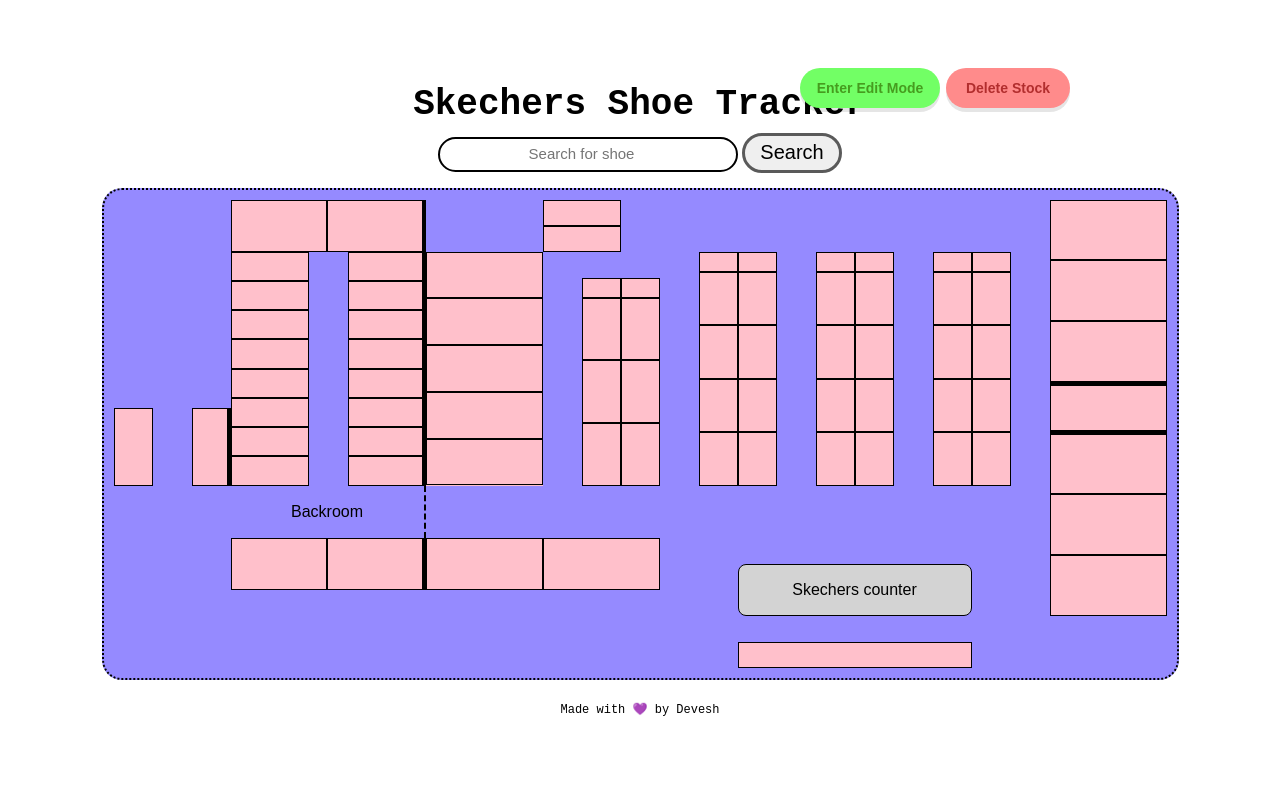
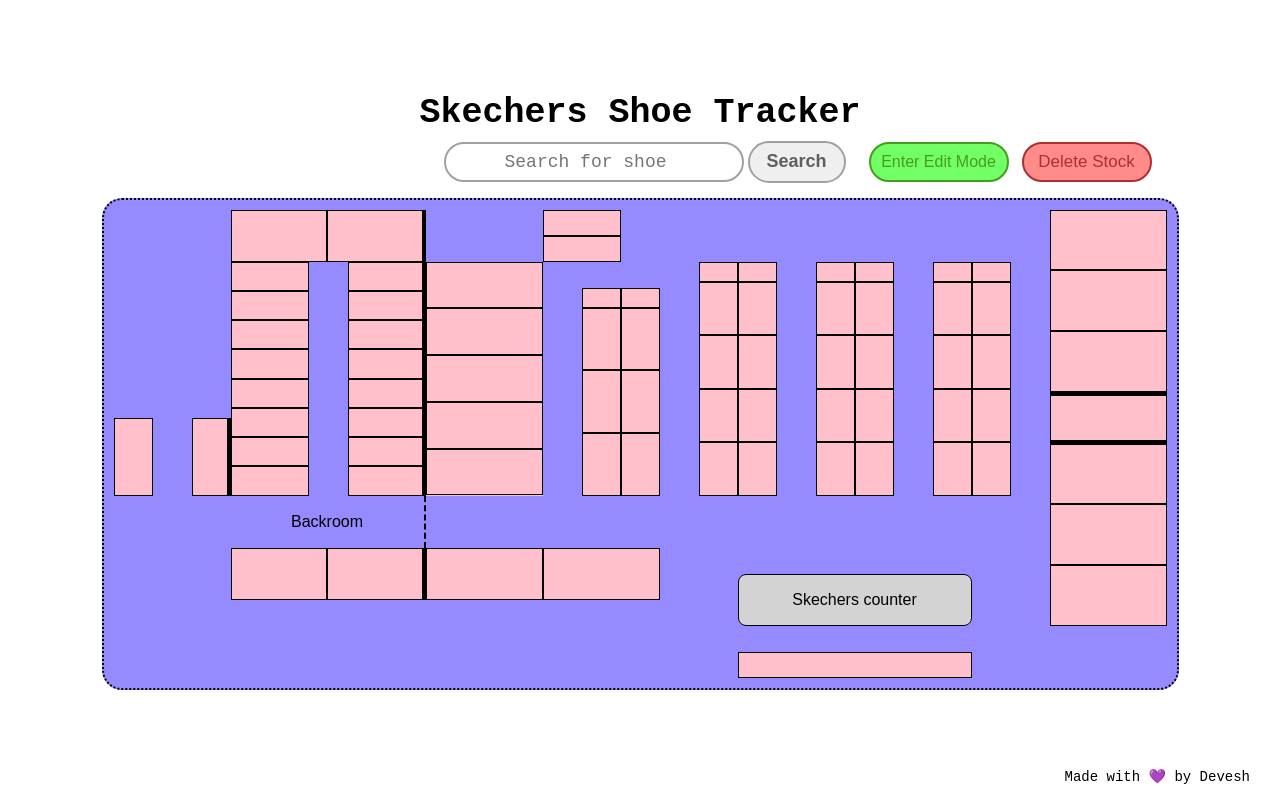
Before and after one commit to duptala/SkechersShoeTracker, a plain HTML site: page Skechers/index.html in a window 1280 px wide. Drawn offline with Linux system fonts and the light colour scheme.

Commit message:
ADD+REFACTOR: Minor changes to the structure of edit button and delete stock button + added styles

```diff
--- a/Skechers/app.js
+++ b/Skechers/app.js
@@ -119,7 +119,18 @@
           saveButton.addEventListener("click", () => {
             gridElement.setAttribute("data-content", contentInput.value);
             dialogContent.textContent = contentInput.value;
-            editDialog.close();
+            // // INDICATING THAT STOCK IS ADDED
+            // var newDiv = document.createElement("div");
+            // grid.append(newDiv);
+            // newDiv.style.position = "relative";
+            // newDiv.style.top = "4px";
+            // newDiv.style.left = "4px";
+            // newDiv.style.backgroundColor = "rgb(0, 255, 213)";
+            // newDiv.style.borderRadius = "50%";
+            // newDiv.style.width = "5px";
+            // newDiv.style.height = "5px";
+            // newDiv.style.zIndex = 2;
+             editDialog.close();
           });
 
           cancelButton.type = "button";
@@ -137,15 +148,19 @@
         } else if (isDeleteMode && isEditMode === false) { // delete mode
 
           // only showing success "shoe deleted if stock existed before"
-          if (gridElement.getAttribute("data-content").length != 0 && gridElement.getAttribute("data-content").length === "") {
-            queryResult.textContent = "Shoe deleted!";
+          if (gridElement.getAttribute("data-content").length === 0) {
+            queryResult.textContent = "Stock already empty";
+            queryResult.classList.remove("found");
+            queryResult.classList.add("error");
+          } else {
+            queryResult.textContent = "Stock section deleted!";
+            queryResult.classList.add("found");
             gridElement.setAttribute("data-content", "");
             grid.classList.remove("highlight");
-            queryResult.classList.add("found");
-          } else {
-            queryResult.textContent = "Stock already empty";
+            if (newDiv) {
+              newDiv.remove();
+            }
           }
-
         } else {
           const content = gridElement.getAttribute("data-content");
           dialogContent.textContent = content;
--- a/Skechers/index.html
+++ b/Skechers/index.html
@@ -11,6 +11,7 @@
     <div class="main-container">
       <div class="title"><p>Skechers Shoe Tracker</p></div>
       <div class="search-bar">
+        <div class="left-search">
           <input
             class="search-input"
             type="search"
@@ -18,14 +19,15 @@
           />
           <button class="search-button">Search</button>
         </div>
-
-      <!--Edit button-->
+        <div class="right-search">
           <div>
             <button class="edit-button">Enter Edit Mode</button>
           </div>
 
           <div>
             <button class="delete-content-button">Delete Stock</button>
+          </div>
+        </div>
       </div>
 
       <!--Shoe store layout-->
--- a/Skechers/styles.css
+++ b/Skechers/styles.css
@@ -22,85 +22,97 @@
 
   .title {
     font-family: monospace;
-    font-size: 36px;
+    font-size: 35px;
     font-weight: bold;
   }
 
   .search-bar {
     margin-top: 8px;
+    display: flex;
+    align-items: center;
   }
 
   .search-input {
     width: 300px;
-    height: 35px;
-    border: 2px solid black;
+    height: 40px;
+    border: 2px solid rgb(161, 161, 161);
     border-radius: 50px;
     text-align: center;
     align-content: center;
+    font-size: 18px;
+    font-family: monospace;
+    margin-left: 315px;
   }
 
   .search-input::placeholder {
-    font-size: 15px;
-    margin-top: 6px;
+    font-size: 18px;
   }
 
   .search-button {
+    height: 42px;
+    width: 98px;
+    font-size: 18px;
+    font-weight: bold;
+    font-family: Arial, Helvetica, sans-serif;
+    border-radius: 40px;
+    border: 2px solid rgb(161, 161, 161);
+    color: rgb(95, 95, 95);
+    transition: background-color 0.25s;
+  }
+
+  .search-button:hover {
+    background-color: rgb(223, 223, 223);
+  }
+
+  .left-search {
+    width: 725px;
+  }
+
+  .right-search {
+    display: flex;
+  }
+
+  .edit-button {
+    margin-right: 3px;
+    margin-left: 15px;
     height: 40px;
-    width: 100px;
-    font-size: 20px;
-    border-radius: 40px;
-    border: 3px solid rgb(90, 90, 90);
+    width: 140px;
+    font-size: 16px;
+    color: rgb(70, 156, 31);
+    border-radius: 60px;
+    font-family: Arial, Helvetica, sans-serif;
+    background-color: rgb(114, 255, 101);
+    border: 2px solid rgb(70, 156, 31);
 
   }
 
-  .edit-button {
-    position: fixed;
-    top: 68px;
-    right: 340px;
-    height: 40px;
-    width: 140px;
-    font-size: 14px;
-    border: none;
-    color: rgb(70, 156, 31);
-    border-radius: 60px;
-    font-family: Arial, Helvetica, sans-serif;
-    box-shadow: 0 4px 0 rgba(0, 0, 0, 0.1);
-    font-weight: bold;
-    background-color: rgb(114, 255, 101);
-  }
-
   .edit-btn-state {
-    font-size: 16px;
-    color: rgb(204, 249, 183);
+    font-size: 16.8px;
+    color: rgb(232, 255, 221);
     background-color: rgb(77, 194, 66);
     font-family: Arial, Helvetica, sans-serif;
-    box-shadow: 0 4px 0 rgba(0, 0, 0, 0.1);
-    font-weight: bold;
-    border: none;
+    border: 2px solid rgb(53, 93, 35);
   }
 
   .delete-content-button {
-    position: fixed;
-    top: 68px;
-    right: 210px;
+    margin-left: 10px;
     height: 40px;
-    width: 124px;
-    font-size: 14px;
-    border: none;
+    width: 130px;
+    font-size: 17px;
     color: rgb(178, 46, 46);
     border-radius: 60px;
-    font-weight: bold;
     background-color: rgb(255, 139, 139);
     font-family: Arial, Helvetica, sans-serif;
-    box-shadow: 0 4px 0 rgba(0, 0, 0, 0.1);
+    border: 2px solid rgb(178, 46, 46);
+
   }
 
   .delete-btn-state {
-    color: rgb(255, 208, 208);
+    color: rgb(255, 224, 224);
+    font-size: 15px;
     background-color: rgb(206, 100, 100);
-    font-weight: bold;
     font-family: Arial, Helvetica, sans-serif;
-    box-shadow: 0 4px 0 rgba(0, 0, 0, 0.1);
+    border: 2px solid rgb(139, 34, 34);
   }
 
   .grid-container {
@@ -139,7 +151,10 @@
   .footer {
     margin-top: 4px;
     font-family: monospace;
-    font-size: 12px;
+    font-size: 14px;
+    position: fixed;
+    bottom: 15px;
+    right: 30px;
   }
 
   .highlight {
@@ -154,12 +169,11 @@
     background-color: rgb(255, 53, 60);
   }
 
-  /* backroom */
-
   .grid-items {
     border: 1px solid black;
   }
 
+  /* backroom */
 
   #backroom-top {
     grid-column-start: 4;
```
Lines whose indentation alone changed are shown as unchanged.
